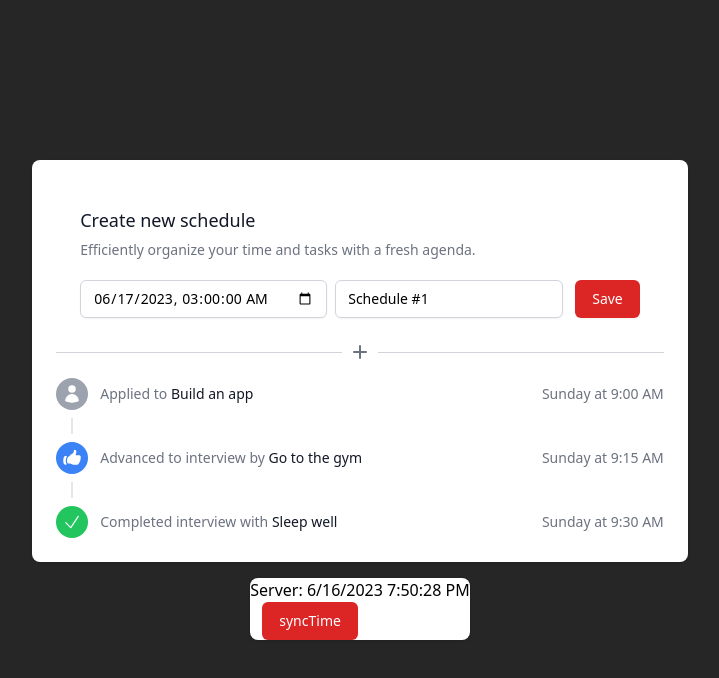
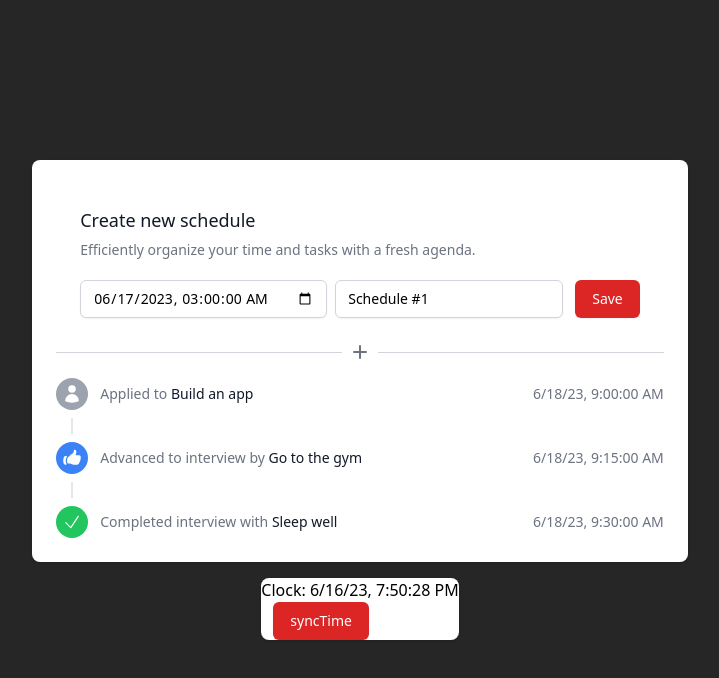
Before and after one commit to hansenhalim/aide, a Vue app: page / in a window 1280 px wide. Shown: the top 678 px of the page, without its empty margins (280-999 px from the left). Built offline with nearby package versions, Linux system fonts and the light colour scheme.

Commit message:
Some refactor

```diff
--- a/src/App.vue
+++ b/src/App.vue
@@ -105,11 +105,11 @@
                       class="whitespace-nowrap text-right text-sm text-gray-500"
                     >
                       {{
-                        isRelative && server
-                          ? schedule.dispatched_at.diff(server, "m") < 45
-                            ? schedule.dispatched_at.from(server)
-                            : schedule.dispatched_at.calendar(server)
-                          : schedule.dispatched_at.format("l LTS")
+                        isRelative
+                          ? schedule.dispatched_at.diff(now, "m") < 45
+                            ? schedule.dispatched_at.from(now)
+                            : schedule.dispatched_at.calendar(now)
+                          : schedule.dispatched_at.format(niceFormat)
                       }}
                     </a>
                   </div>
@@ -122,7 +122,7 @@
     </div>
 
     <div class="mt-4 overflow-hidden bg-white shadow sm:rounded-lg">
-      <div class="text-red">Server: {{ server?.format("l LTS") }}</div>
+      <div class="text-red">Clock: {{ now.format(niceFormat) }}</div>
       <button
         class="mt-3 inline-flex w-full items-center justify-center rounded-md border border-transparent bg-red-600 px-4 py-2 font-medium text-white shadow-sm hover:bg-red-700 focus:outline-none focus:ring-2 focus:ring-red-500 focus:ring-offset-2 sm:ml-3 sm:mt-0 sm:w-auto sm:text-sm"
         @click="syncTime"
@@ -150,9 +150,15 @@ dayjs.extend(relativeTime);
 dayjs.extend(calendar);
 dayjs.extend(LocalizedFormat);
 
-const isRelative = ref(true);
+const niceFormat = "M/D/YY, h:mm:ss A";
 
-const server = ref();
+const isRelative = ref();
+const now = ref(dayjs());
+
+const syncTime = () => {
+  now.value = dayjs();
+};
+
 const newSchedule = ref({
   name: "Schedule #1",
   dispatched_at: dayjs().add(8, "h").startOf("h").toISOString().slice(0, -5),
@@ -185,19 +191,16 @@ const schedules = ref([
   },
 ]);
 
-const syncTime = () => {
-  server.value = dayjs();
-};
-
 const addSchedule = () => {
-  schedules.value.push({
+  const newScheduleObj = {
     uuid: crypto.randomUUID(),
     icon: CheckIcon,
     iconBackground: "bg-green-500",
     content: "Dispatch",
     name: newSchedule.value.name,
     dispatched_at: dayjs(newSchedule.value.dispatched_at),
-  });
+  };
+  schedules.value.push(newScheduleObj);
 };
 
 const deleteSchedule = (schedule, index) => {
@@ -210,13 +213,14 @@ const deleteSchedule = (schedule, index) => {
   }
 };
 
-let startSyncInterval;
+let syncInterval;
 
 onMounted(() => {
-  startSyncInterval = setInterval(syncTime, 1000);
+  syncInterval = setInterval(syncTime, 500);
+  setTimeout(() => (isRelative.value = !isRelative.value), 10000);
 });
 
 onUnmounted(() => {
-  clearInterval(startSyncInterval);
+  clearInterval(syncInterval);
 });
 </script>
```
